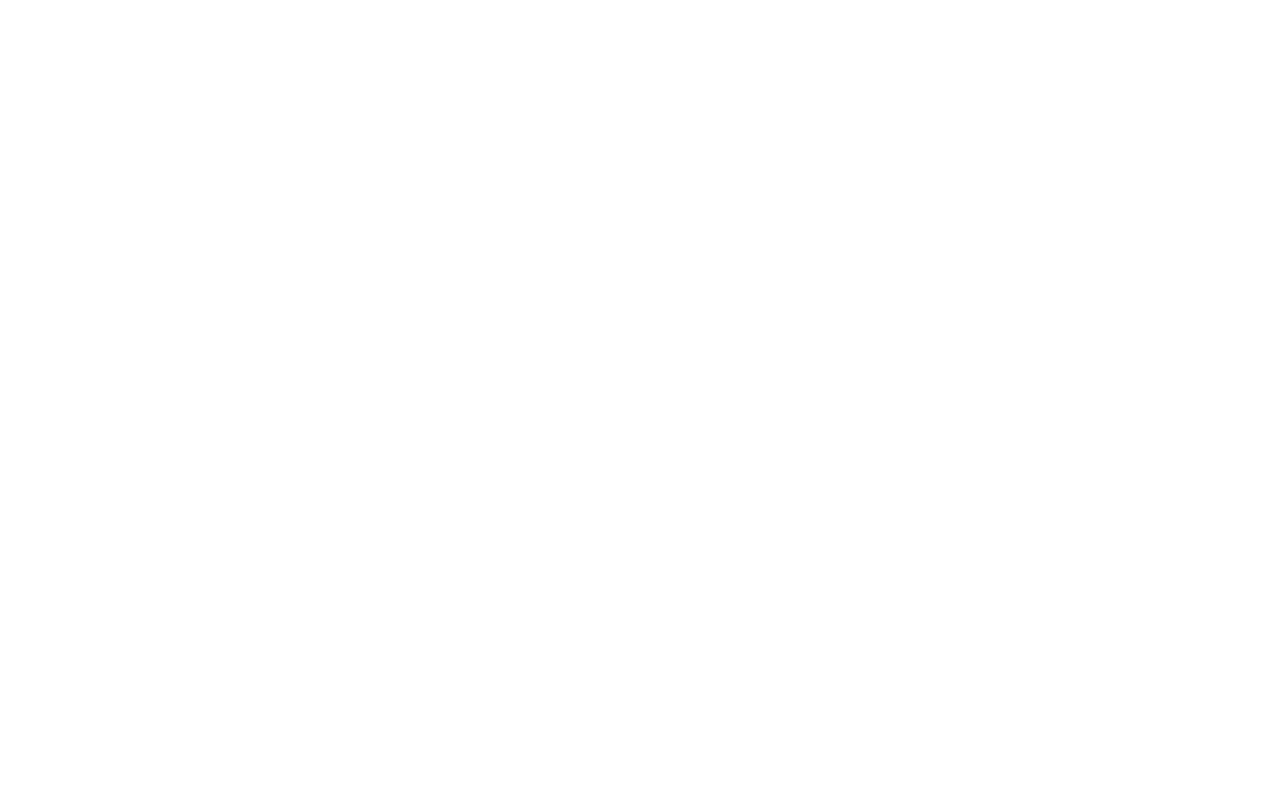
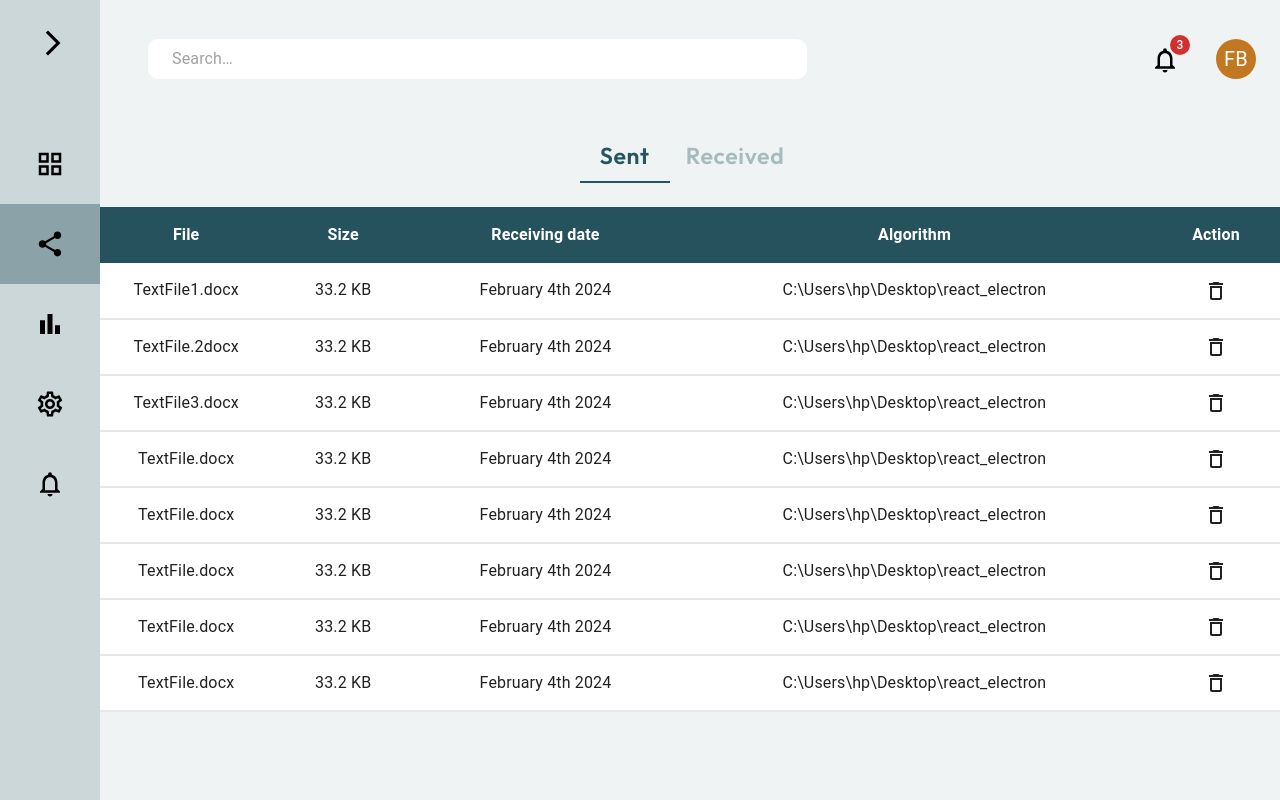
Before and after one commit to fawziben/PxCrypt, a React (Create React App) app: page /dashboard/sharedfiles in a window 1280 px wide. Before the commit this address had no page. Built offline with nearby package versions, Linux system fonts and the light colour scheme.

Commit message:
fix routes + add stats

```diff
--- a/package.json
+++ b/package.json
@@ -14,9 +14,11 @@
     "@testing-library/jest-dom": "^5.17.0",
     "@testing-library/react": "^13.4.0",
     "@testing-library/user-event": "^13.5.0",
+    "chart.js": "^4.4.2",
     "cross-env": "^7.0.3",
     "electron-is-dev": "^2.0.0",
     "react": "^18.2.0",
+    "react-chartjs-2": "^5.2.0",
     "react-datepicker": "^5.0.0",
     "react-dom": "^18.2.0",
     "react-masonry-css": "^1.0.16",
--- a/src/App.js
+++ b/src/App.js
@@ -3,9 +3,10 @@ import { ThemeProvider } from '@emotion/react'
 import { CssBaseline, createTheme } from '@mui/material'
 import { BrowserRouter as Router, Route, Routes } from 'react-router-dom'
 import Login from './Pages/Login'
-import LoginTabs from './Components/CustomTabs'
-import SignUpForm from './Components/SignupForm'
 import Layout from './Pages/Layout'
+import MainPage from './Pages/MainPage'
+import SharedFiles from './Pages/SharedFiles'
+import FileStats from './Components/FileStats'
 
 const customTheme = createTheme({
   palette: {
@@ -19,17 +20,22 @@ const customTheme = createTheme({
   }
 })
 
-export default function App() {
+function App() {
   return (
-
     <ThemeProvider theme={customTheme}>
       <CssBaseline/>
       <Router>
         <Routes>
           <Route exact path="/" element={<Login />} />
-          <Route path="/add" element={<Layout/>} />
+          <Route path = 'dashboard' element={<Layout />}>
+            <Route index element={<MainPage />} />
+            <Route path="sharedfiles" element={<SharedFiles />} />
+            <Route path="analytics" element={<FileStats />} />
+          </Route>
         </Routes>
       </Router>
     </ThemeProvider>
-  )
+  );
 }
+
+export default App;
--- /dev/null
+++ b/src/Components/FileStats.js
@@ -0,0 +1,44 @@
+import { Doughnut, Pie } from "react-chartjs-2";
+import { Chart, ArcElement, Tooltip, Legend } from "chart.js";
+Chart.register(ArcElement)
+
+
+const FileStats = () => {
+  const data = {
+    labels: ['Red', 'Blue', 'Yellow', 'Green', 'Purple', 'Orange'],
+    datasets: [
+      {
+        label: '# of Votes',
+        data: [12, 19, 3, 5, 2, 3],
+        backgroundColor: [
+          'red',
+          'blue',
+          'yellow',
+          'green',
+          'purple',
+          'orange',
+        ],
+        borderWidth: 1,
+      },
+    ],
+  };
+
+  const options = {
+    plugins: {
+      legend: {
+        display: true,
+        position: 'left',
+        responsive: true,
+
+      },
+    },
+  };
+
+  return (
+    <div sx={{backgroundColor : '#ffffff', display : 'flex'}}>
+      <Doughnut data={data} options={options} />
+    </div>
+  );
+};
+
+export default FileStats;
--- a/src/Components/CustomTable.js
+++ b/src/Components/LocalFilesTable.js
@@ -25,7 +25,7 @@ const rows = [
   // Ajoutez d'autres données ici...
 ];
 
-export default function CustomTable() {
+export default function LocalFilesTable() {
   const tableRef = React.useRef(null);
   const [containerHeight, setContainerHeight] = React.useState(0);
   const [actions, setActions] = React.useState({});
--- a/src/Components/LoginForm.js
+++ b/src/Components/LoginForm.js
@@ -7,7 +7,7 @@ export default function LoginForm() {
     const navigate = useNavigate(); // Initialisation du hook de navigation
     const handleClick = () => {
       window.electronAPI.loginSuccess(); // Appel d'une fonction depuis l'API Electron
-      navigate('add'); // Navigation vers la page 'add'
+      navigate('dashboard'); // Navigation vers la page 'add'
     };
 
     // Styles des composants
--- /dev/null
+++ b/src/Components/SharedFilesTable.js
@@ -0,0 +1,79 @@
+import * as React from 'react';
+import './CustomTable.css'
+import DeleteOutlineOutlinedIcon from '@mui/icons-material/DeleteOutlineOutlined';
+
+function createData(file, size, date, algo) {
+  return { file, size, date, algo};
+}
+
+const rows = [
+  createData('TextFile1.docx', '33.2 KB', 'February 4th 2024', 'C:\\Users\\hp\\Desktop\\react_electron', 'AES_256'),
+  createData('TextFile.2docx', '33.2 KB', 'February 4th 2024', 'C:\\Users\\hp\\Desktop\\react_electron', 'AES_256'),
+  createData('TextFile3.docx', '33.2 KB', 'February 4th 2024', 'C:\\Users\\hp\\Desktop\\react_electron', 'AES_256'),
+  createData('TextFile.docx', '33.2 KB', 'February 4th 2024', 'C:\\Users\\hp\\Desktop\\react_electron', 'AES_256'),
+  createData('TextFile.docx', '33.2 KB', 'February 4th 2024', 'C:\\Users\\hp\\Desktop\\react_electron', 'AES_256'),
+  createData('TextFile.docx', '33.2 KB', 'February 4th 2024', 'C:\\Users\\hp\\Desktop\\react_electron', 'AES_256'),
+  createData('TextFile.docx', '33.2 KB', 'February 4th 2024', 'C:\\Users\\hp\\Desktop\\react_electron', 'AES_256'),
+  createData('TextFile.docx', '33.2 KB', 'February 4th 2024', 'C:\\Users\\hp\\Desktop\\react_electron', 'AES_256'),
+
+  // Ajoutez d'autres données ici...
+];
+
+export default function SharedFilesTable() {
+  const tableRef = React.useRef(null);
+  const [containerHeight, setContainerHeight] = React.useState(0);
+  const [actions, setActions] = React.useState({});
+  const [selectedRow, setSelectedRow] = React.useState(null);
+
+  // Fonction pour recalculer la hauteur du conteneur
+  const updateContainerHeight = () => {
+    if (tableRef.current) {
+      const windowHeight = window.innerHeight;
+      const containerTop = tableRef.current.getBoundingClientRect().top;
+      const containerHeight = windowHeight - containerTop ; // 20 est une marge fixe pour la barre de défilement
+      setContainerHeight(containerHeight);
+    }
+  };
+
+  // Mettre à jour la hauteur du conteneur lorsque le composant est monté ou lorsque la fenêtre est redimensionnée
+  React.useEffect(() => {
+    updateContainerHeight();
+    window.addEventListener('resize', updateContainerHeight);
+    return () => {
+      window.removeEventListener('resize', updateContainerHeight);
+    };
+  }, []);
+
+  return (
+    <div className="w-full h-full overflow-y-auto" style={{ maxHeight: '100%', }}>
+      <div ref={tableRef} style={{ maxHeight: `${containerHeight}px`, overflowY: 'auto',}}>
+        <table className="w-full">
+          <thead className="text-white h-14">
+            <tr className="sticky top-0" style={{ backgroundColor: '#25525D' }}>
+              <th className="px-4">File</th>
+              <th className="px-4">Size</th>
+              <th className="px-4">Receiving date</th>
+              <th className="px-4">Algorithm</th>
+              <th className="px-4">Action</th>
+
+            </tr>
+          </thead>
+          <tbody>
+            {rows.map((row, index) => (
+              <React.Fragment key={index}>
+                <tr className="bg-white h-14 row-b-bottom">
+                  <td align='center'>{row.file}</td>
+                  <td className="px-4" align="center">{row.size}</td>
+                  <td className="px-4" align="center">{row.date}</td>
+                  <td className="px-4" align="center">{row.algo}</td>
+                  <td align ="center"><DeleteOutlineOutlinedIcon /></td>
+
+                </tr>
+              </React.Fragment>
+            ))}
+          </tbody>
+        </table>
+      </div>
+    </div>
+  );
+}
--- a/src/Pages/Layout.js
+++ b/src/Pages/Layout.js
@@ -8,20 +8,13 @@ import BarChartOutlinedIcon from '@mui/icons-material/BarChartOutlined';
 import SettingsOutlinedIcon from '@mui/icons-material/SettingsOutlined';
 import NotificationsNoneOutlinedIcon from '@mui/icons-material/NotificationsNoneOutlined';
 import SearchIcon from '@mui/icons-material/Search';
-import { orange, red } from '@mui/material/colors';
-import CustomTable from '../Components/CustomTable';
-import CustomTabs from '../Components/CustomTabs';
-import SignUpForm from '../Components/SignupForm';
-import MainPageTabs from '../Components/MainPageTabs';
-import AddIcon from '@mui/icons-material/Add';
-import KeyOutlinedIcon from '@mui/icons-material/KeyOutlined';
-import {useLocation, useNavigate } from 'react-router-dom';
+import {Outlet, useLocation, useNavigate } from 'react-router-dom';
 
 
 
 
 
-export default function Layout() {
+export default function Layout({children}) {
 
   const minWidth = 100;
   const maxWidth = 240;
@@ -29,6 +22,8 @@ export default function Layout() {
   const [drawerWidth, setWidth] = useState(minWidth);
   const [showNewIcon, setNewIcon] = useState(false);
   const navigate = useNavigate()
+  const location = useLocation()
+
 
 
 const classes = {
@@ -56,28 +51,23 @@ const classes = {
 
     width : !showNewIcon ? '0%' : '50%'
   },
-  fab: {
-    position: 'fixed',
-    bottom: '16px', // Ajustez la position verticale en fonction de vos besoins
-    right: '16px', // Ajustez la position horizontale en fonction de vos besoins
-  },
 };
 
 const items = [
   {
     text: 'Dashboard',
     icon: <GridViewOutlinedIcon sx={{ color: '#000000', ...classes.drawerIcons }} />,
-    path: '/'
+    path: '/dashboard'
   },
   {
     text: 'Shared Files',
     icon: <ShareIcon sx={{ color: '#000000', ...classes.drawerIcons }} />,
-    path: '/add'
+    path: '/dashboard/sharedfiles'
   },
   {
     text: 'Analytics',
     icon: <BarChartOutlinedIcon sx={{ color: '#000000', ...classes.drawerIcons }} />,
-    path: '/add'
+    path: '/dashboard/analytics'
   },
   {
     text: 'Setting',
@@ -165,12 +155,13 @@ const items = [
         <List>
           {items.map(item => (
             <ListItem
+
               onClick={()=>changeWindow(item)}
               button
-              sx={{ display: 'flex', justifyContent: 'center', marginBottom: '30px', borderRadius: 0 }}
+              sx={{ height : '80px', display: 'flex', justifyContent: 'center', borderRadius: 0, backgroundColor : location.pathname == item.path ? '#8AA2A8' : null}}
               key={item.text}
             >
-            <Box>
+            <Box sx={{ marginBottom : '0px'}}>
               <ListItemIcon sx={classes.drawerIcons}>{item.icon}</ListItemIcon>
               </Box>
               <Typography noWrap sx={classes.text}>{showNewIcon ? item.text : null}</Typography>
@@ -178,15 +169,7 @@ const items = [
           ))}
         </List>
       </Drawer>
-<div style={{ marginTop: '100px', padding: 0, width: '100%', } } className = 'overflow-y-hidden'>
-  <MainPageTabs title1='Files' title2='Folders'>
-    <CustomTable />
-    <SignUpForm />
-  </MainPageTabs>
-  <Fab sx={classes.fab} color='primary' aria-label="add">
-                <KeyOutlinedIcon/>
-  </Fab>
-</div>
+      <Outlet/>
 </div>
   );
 }
--- /dev/null
+++ b/src/Pages/MainPage.js
@@ -0,0 +1,25 @@
+import React from 'react'
+import MainPageTabs from '../Components/MainPageTabs'
+import LocalFilesTable from '../Components/LocalFilesTable'
+import SignUpForm from '../Components/SignupForm'
+import { Fab } from '@mui/material'
+import KeyOutlinedIcon from '@mui/icons-material/KeyOutlined';
+
+
+export default function MainPage() {
+  return (
+      <div style={{ marginTop: '100px', padding: 0, width: '100%', } } className = 'overflow-y-hidden'>
+  <MainPageTabs title1='Files' title2='Folders'>
+    <LocalFilesTable />
+    <SignUpForm/>
+  </MainPageTabs>
+  <Fab sx={{
+    position: 'fixed',
+    bottom: '16px', // Ajustez la position verticale en fonction de vos besoins
+    right: '16px', // Ajustez la position horizontale en fonction de vos besoins
+  }} color='primary' aria-label="add">
+      <KeyOutlinedIcon/>
+  </Fab>
+    </div>
+  )
+}
--- /dev/null
+++ b/src/Pages/SharedFiles.js
@@ -0,0 +1,16 @@
+import React from 'react'
+import MainPageTabs from '../Components/MainPageTabs'
+import SharedFilesTable from '../Components/SharedFilesTable'
+import SignUpForm from '../Components/SignupForm'
+
+
+export default function SharedFiles() {
+  return (
+    <div style={{ marginTop: '100px', padding: 0, width: '100%', } } className = 'overflow-y-hidden'>
+        <MainPageTabs title1='Sent' title2='Received'>
+            <SharedFilesTable />
+            <SignUpForm/>
+        </MainPageTabs>
+    </div>
+  )
+}
```
Also changed, not shown: 1 other file (tests, documents, lock files or other folders).
